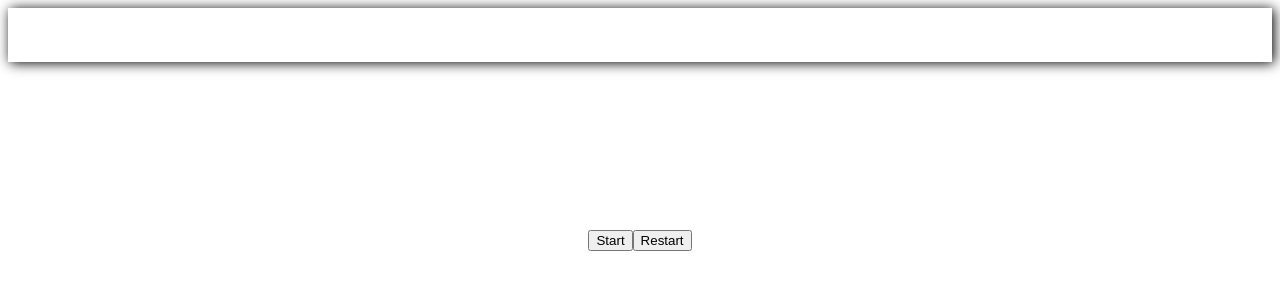
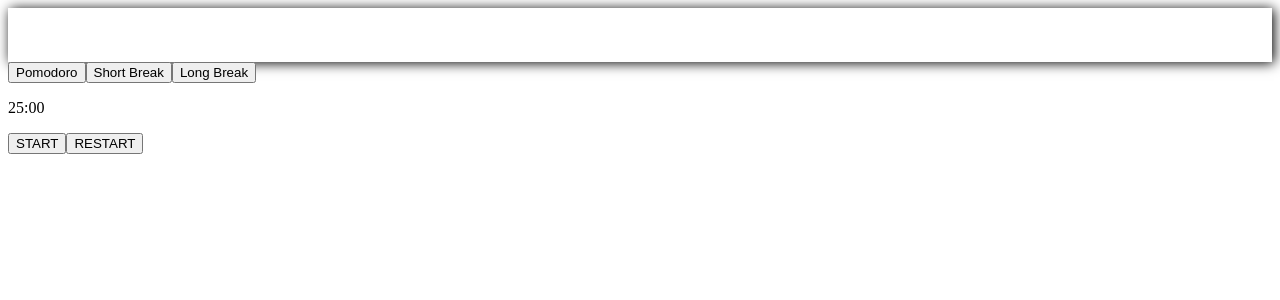
Before and after one commit to bunnyman156/CPSC-362-Project-FocusU, a Vue app in the folder focusu-vue/: page / in a window 1280 px wide. Shown: the top 300 px of the page. Built offline with nearby package versions, Linux system fonts and the light colour scheme.

Commit message:
re-structured pomodoroSetUp

```diff
--- a/focusu-vue/src/components/PomodoroSetup.vue
+++ b/focusu-vue/src/components/PomodoroSetup.vue
@@ -1,32 +1,36 @@
 <template>
     <div>
-        <!-- THIS IS ONLY A TEMPLATE -->
-        <div class = "pomodoro-types">
-            <p> Pomodoro </p>
-        </div>
-        <div class = "pomodoro-types">
-            <p> Short Break </p>
-        </div>
-        <div class = "pomodoro-types">
-            <p> Long Break </p>
-        </div>
-
-        <div class = "timer">
-            <div class="current-time">
-                    <span class="minutes">25</span>:<span class="seconds">00</span>
+        <div class="pomodoro-container">
+            <div class="pomodoro-buttons">
+                <button class="pomodoro-btn">Pomodoro</button>
+                <button class="short-btn">Short Break</button>
+                <button class="long-btn">Long Break</button>
             </div>
-        </div>
-
-        <div class = "pomodoro-types">
-            <div class = "btn">
-                <button>Start</button>
-                <button>Restart</button>
+            <div class="pomodoro-timer">
+                <!-- make timer dynamic -->
+                <p><span class="minutes">25</span>:<span class="seconds">00</span> </p>
+            </div>
+            <div class="pomodoro-start">
+                <button class="start-btn">START</button>
+                <button class="restart-btn">RESTART</button>
             </div>
         </div>
     </div>
 </template>
 
+<script>
+
+</script>
+
+
 <style>
+
+    .button{
+        display: flex;
+  justify-content: center;
+  align-items: center;
+  height: 600px;
+    }
     .pomodoro-types{
         color: white;
         display: flex;
--- a/focusu-vue/src/styles.css
+++ b/focusu-vue/src/styles.css
@@ -1,6 +1,6 @@
 body {
   margin: 0;
-  background-image: url("../src/assets/ghibliCountrySide.jpg");
+  background-image: url("../src/assets/lofiBackground.svg");
   background-size: cover;
 }
 
```
Also changed, not shown: focusu-vue/src/assets/lofiBackground.svg (added).
